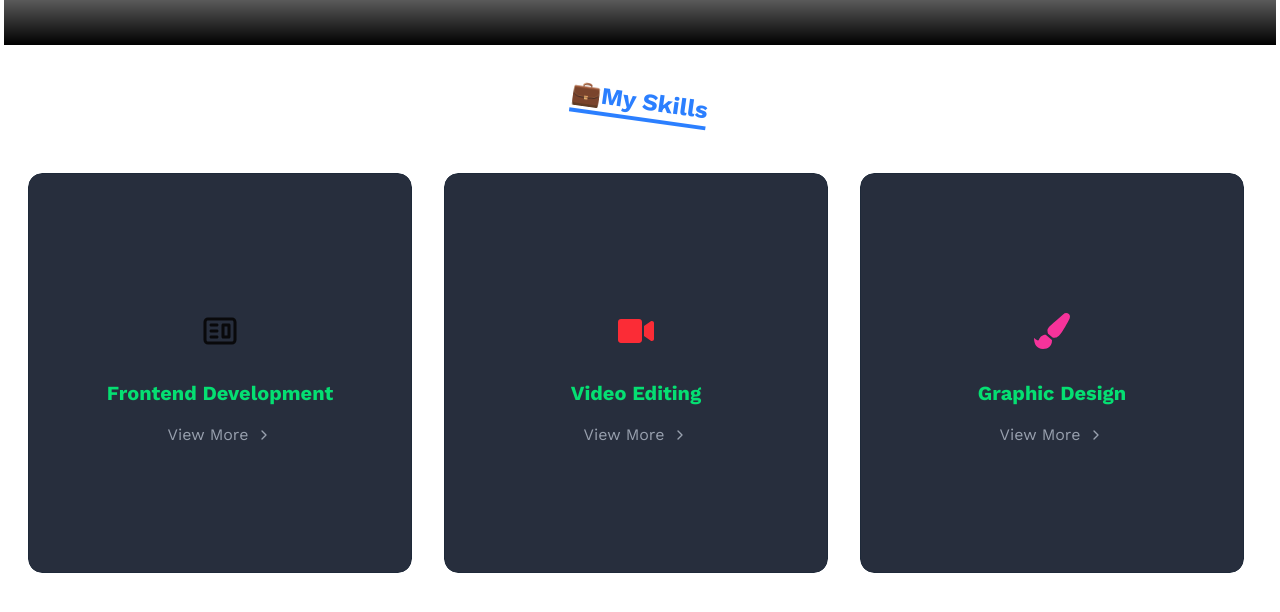
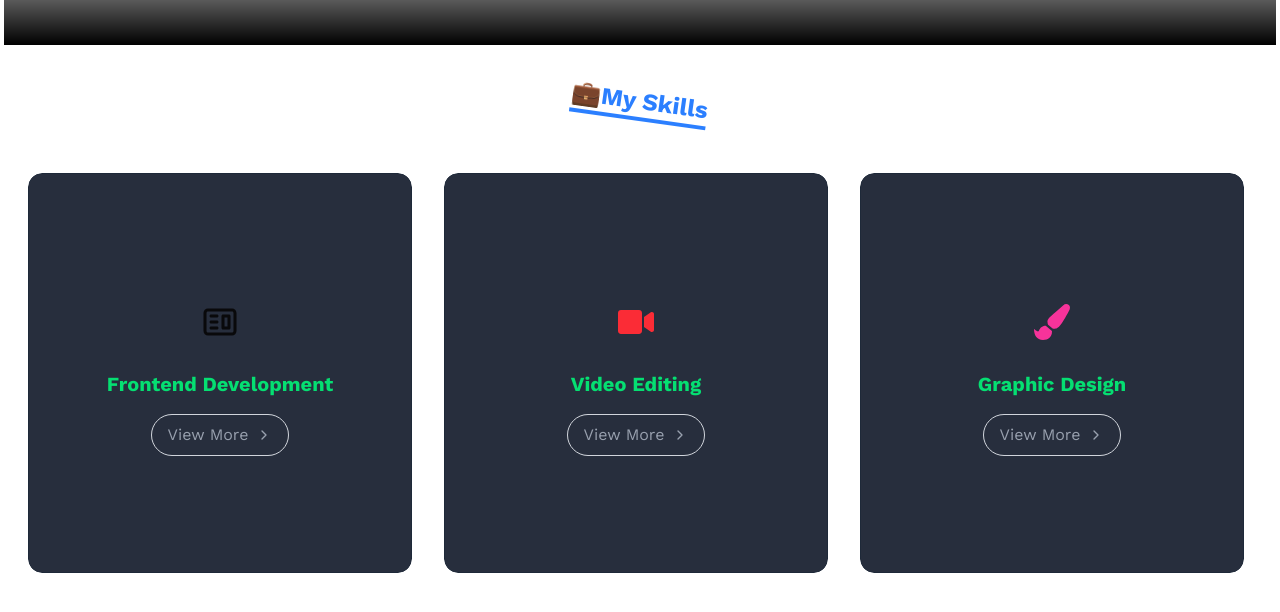
Before and after one commit to Denis-Arzu/myportfoliowebsite, a Next.js app: page / in a window 1280 px wide. Shown: the part 1302-1914 px from the top of the page. Built offline with nearby package versions, Linux system fonts and the light colour scheme.

Commit message:
made some updates

```diff
--- a/components/ui/skill-card.tsx
+++ b/components/ui/skill-card.tsx
@@ -2,7 +2,7 @@
 import React, { ReactNode, useState } from 'react';
 import { motion, AnimatePresence } from 'framer-motion';
 import { ChevronRight, X, ArrowLeft } from 'lucide-react';
-import { SiNextdotjs, SiReact, SiTypescript } from 'react-icons/si';
+
 
 type Technology = {
   name: string;
@@ -49,7 +49,7 @@ export const SkillCard: React.FC<SkillCardProps> = ({ skill }) => {
         <h3 className="text-xl font-bold text-green-400 mb-4">{skill.type}</h3>
         <button
           onClick={handleOpen}
-          className="group flex items-center gap-2 text-gray-400 hover:text-orange-400 transition-colors"
+          className="group border-1 border-gray-300 rounded-full px-4 py-2 flex items-center gap-2 text-gray-400 hover:text-orange-400 transition-colors"
         >
           View More
           <ChevronRight className="w-4 h-4 group-hover:translate-x-1 transition-transform" />
```
